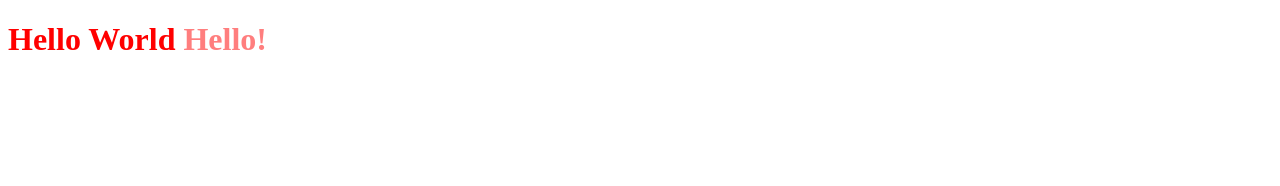
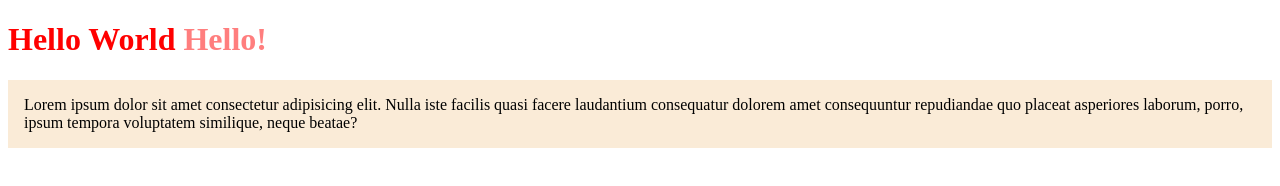
Before and after one commit to jasper-prgh/hello-world, a plain HTML site: page index.html in a window 1280 px wide. Drawn offline with Linux system fonts and the light colour scheme.

Commit message:
Add Article

```diff
--- a/index.html
+++ b/index.html
@@ -9,5 +9,9 @@
 </head>
 <body>
     <h1>Hello World <span>Hello!</span></h1>
+
+    <article>
+        Lorem ipsum dolor sit amet consectetur adipisicing elit. Nulla iste facilis quasi facere laudantium consequatur dolorem amet consequuntur repudiandae quo placeat asperiores laborum, porro, ipsum tempora voluptatem similique, neque beatae?
+    </article>
 </body>
 </html>
--- a/style.css
+++ b/style.css
@@ -5,3 +5,8 @@ h1 {
 h1 span {
     opacity: .5;
 }
+
+article {
+    background-color: antiquewhite;
+    padding: 1em;
+}
```
